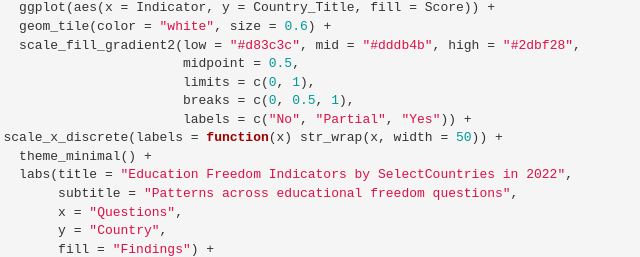
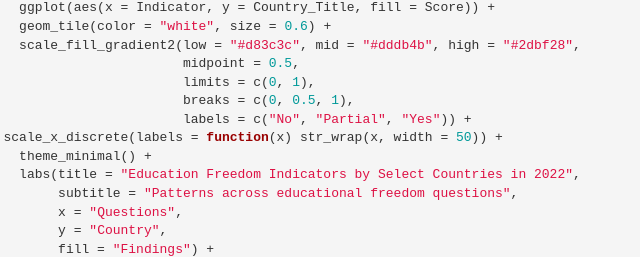
Before and after one commit to evswanson16/Analytics-Projects, a plain HTML site: page EducationFreedomsAnalysis.html in a window 1280 px wide. Shown: the part 980-1237 px from the top of the page, 192-832 px from the left. Drawn offline with nearby package versions, Linux system fonts and the light colour scheme; some packages are replaced by stand-ins of ours.

Commit message:
Update EducationFreedomsAnalysis.html

```diff
--- a/EducationFreedomsAnalysis.html
+++ b/EducationFreedomsAnalysis.html
@@ -417,7 +417,7 @@ edu_heatmap %&gt;%
                        labels = c(&quot;No&quot;, &quot;Partial&quot;, &quot;Yes&quot;)) +
 scale_x_discrete(labels = function(x) str_wrap(x, width = 50)) +
   theme_minimal() +
-  labs(title = &quot;Education Freedom Indicators by SelectCountries in 2022&quot;,
+  labs(title = &quot;Education Freedom Indicators by Select Countries in 2022&quot;,
        subtitle = &quot;Patterns across educational freedom questions&quot;,
        x = &quot;Questions&quot;,
        y = &quot;Country&quot;,
```
